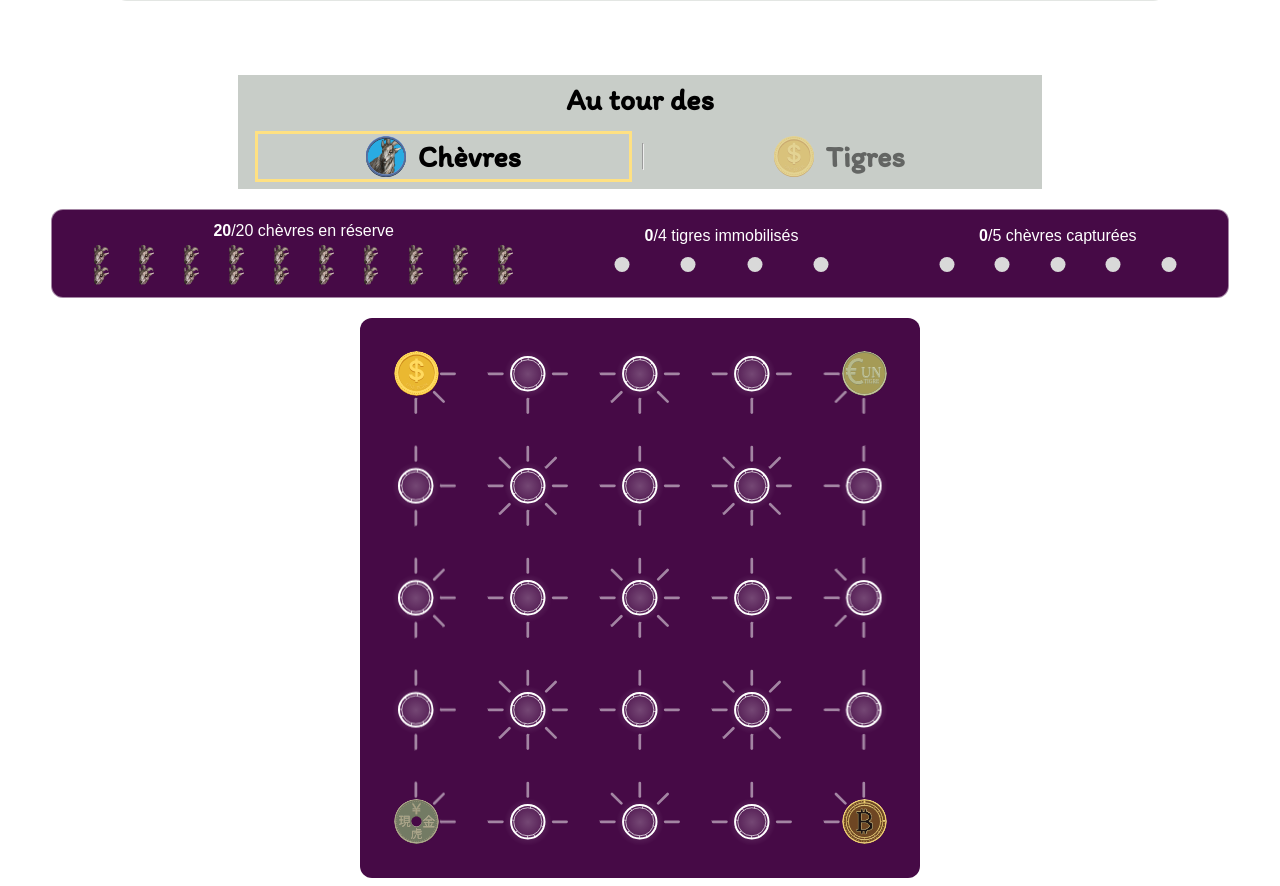
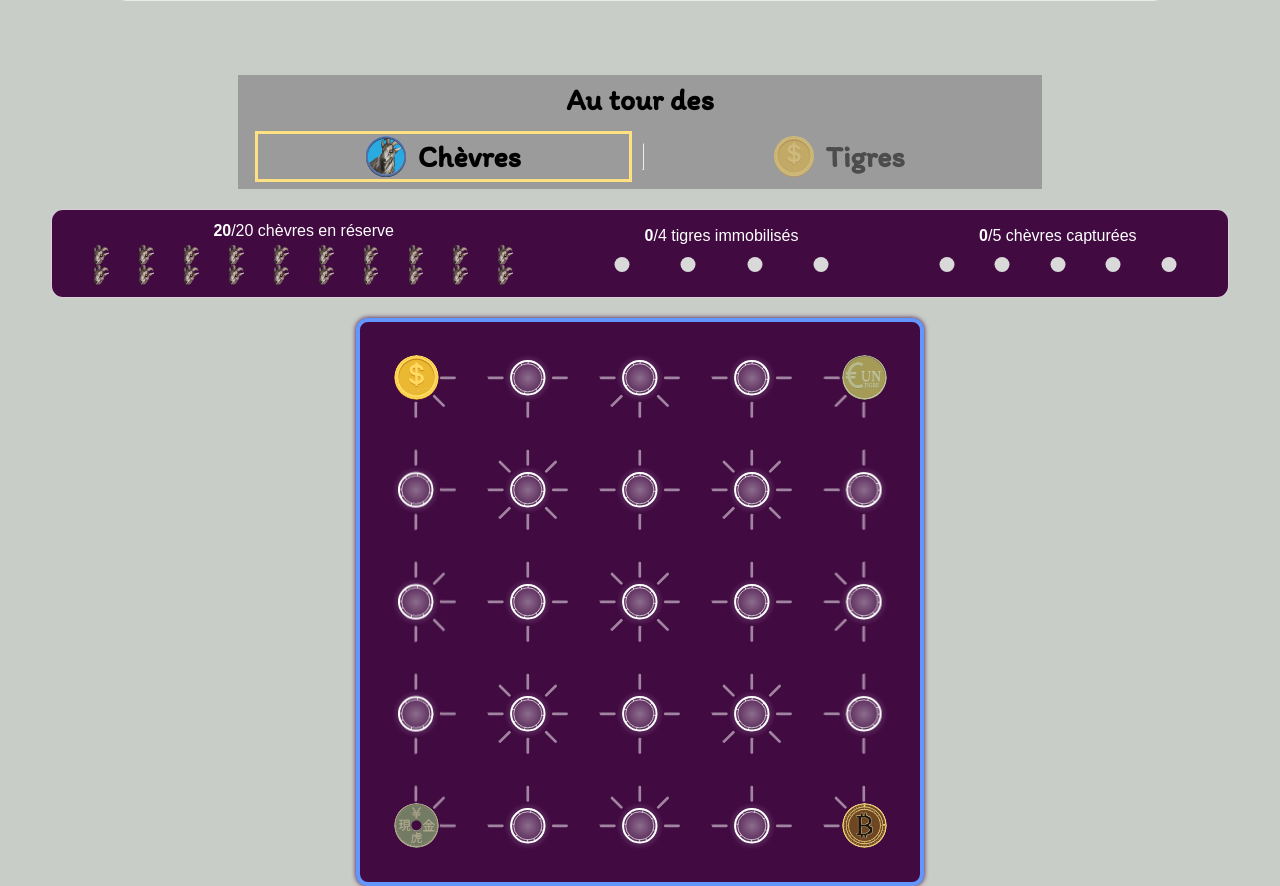
Before and after one commit to raphaellabbelatreille/Bagh_Chal, a plain HTML site: page index.html in a window 1280 px wide. Shown: the part 1063-1949 px from the top of the page. Drawn offline with Linux system fonts and the light colour scheme.

Commit message:
Changer la couleur par défaut et le plateau change de bordure lorsque cest le tour de quelquun

```diff
--- a/game/Board_gazon.js
+++ b/game/Board_gazon.js
@@ -78,6 +78,15 @@ export default class Board_gazon {
     getListeGazon(){
         return this.listeGazon;
     }
+    changeColorOfBoard(animal){
+        this.board.classList.remove("chevre");
+        this.board.classList.remove("tigre");
+        switch(animal){
+            case "chevre": this.board.classList.add("chevre"); break;
+            case "tigre": this.board.classList.add("tigre"); break;
+            default: /* Nothing */ ; break;
+        }
+    }
     detruire(){
         for(let index = 0; index< this.listeGazon.length ; index++){
             this.listeGazon[index].this.detruireGazon();
--- a/game/Game.js
+++ b/game/Game.js
@@ -120,6 +120,7 @@ export class Game {
                 } else {
                     this.enclosChevre.activerSelectionChevre();
                 }
+
                 break;
 
             case "tigre":
@@ -140,9 +141,11 @@ export class Game {
         this.refBanniereTigre.classList.remove("CURRENT");
         switch (this.tourEnCours) {
             case "chevre":
+                this.board.changeColorOfBoard("chevre")
                 this.refBanniereChevre.classList.add("CURRENT");
                 break;
             case "tigre":
+                this.board.changeColorOfBoard("tigre")
                 this.refBanniereTigre.classList.add("CURRENT");
                 break;
             default:
--- a/game/Theme.js
+++ b/game/Theme.js
@@ -5,7 +5,7 @@ export class Theme {
         this.listOfVariable = ["--couleurFondDEcran", "--couleurFondBoard","--couleurNode","--couleurFond","--couleurFondBulle", "--couleurTexte","--couleurBorder", "--couleurCursor", "--couleurProie", "--couleurPredateur"]
         this.listOfThemeAvailable = ["Default", "Grass", "Midnight", "Syrup", "Neon"]
 
-        this.listOfDefaultColor = ["rgb(255, 255, 255)","rgb(70, 10, 70)","rgb(255, 255, 255)","rgb(200, 205, 200) ","rgb(180,180,180)", "rgb(0, 0, 0)","rgba(255, 255, 255, .5)","rgb(255,225,130)","rgb(100,150,255)",  "rgb(255,225,130)"]
+        this.listOfDefaultColor = ["rgb(200, 205, 200)","rgb(65, 10, 65)","rgb(255, 255, 255)","rgb(155, 155, 155) ","rgb(180,180,180)", "rgb(0, 0, 0)","rgba(255, 255, 255, .8)","rgb(255,225,130)","rgb(100,150,255)",  "rgb(255,225,130)"]
         this.listOfGrassColor = ["rgb(0, 77, 46)","rgb(55,45,40)","rgb(180, 180, 180)","rgb(0, 96, 57)","#616161", "rgb(255, 255, 255)","rgba(255,255,255,.8)","rgb(255,225,130)", "__", "__"]
         this.listOfMidnightColor = ["rgb(0, 10, 46)","rgb(0, 30, 100)","rgb(180, 180, 180)","rgb(20, 10, 70)","#616161", "rgb(255, 255, 255)","rgba(255,255,255,.8)","rgb(255,225,130)", "__", "__"]
         this.listOfSyrupColor = ["rgb(255,250,230)","rgb(78, 10, 0)","rgb(226, 226, 226)","rgb(203, 160, 150)","rgb(233, 150, 80)", "rgb(0, 0, 0)","rgba(255,230,190, .9)","rgb(150,230,255)", "__", "__"]
--- a/style/base/_page_jeu.scss
+++ b/style/base/_page_jeu.scss
@@ -172,6 +172,13 @@ main.page_jeu{
             border-radius: 12px;
             //border: 4px solid var(--couleurFondBoard);
             background: var(--couleurFondBoard);
+            box-shadow: 0px 0px 5px var(--couleurFondBoard);
+            &.chevre {
+                border: 4px solid var(--couleurProie);
+            }
+            &.tigre {
+                border: 4px solid var(--couleurPredateur);
+            }
             @media (min-width:1000px) {
                 width: 750px;
                 height: 750px;
```
Also changed, not shown: style/style.css, 1 other file.
